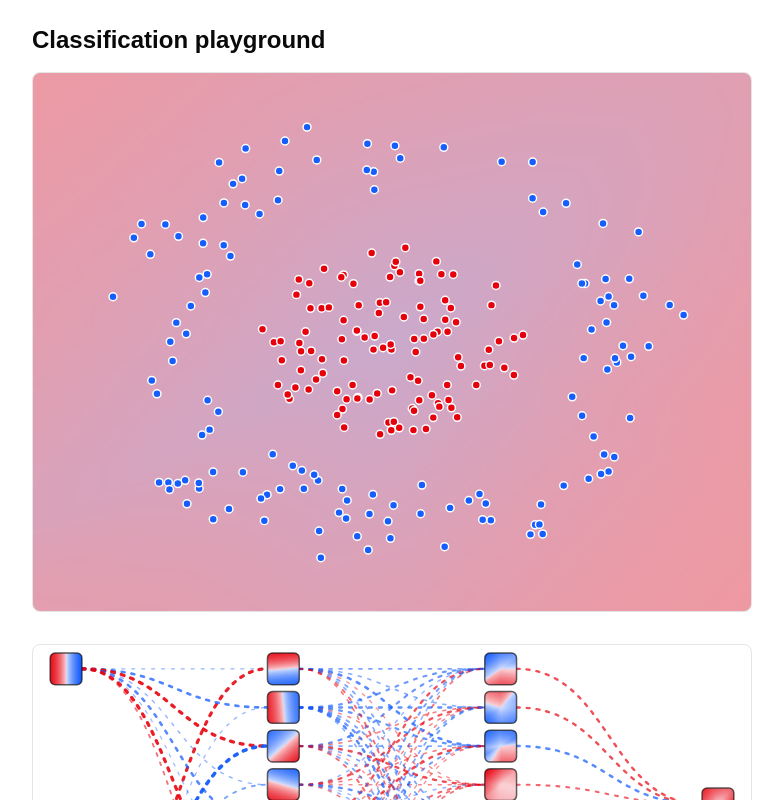
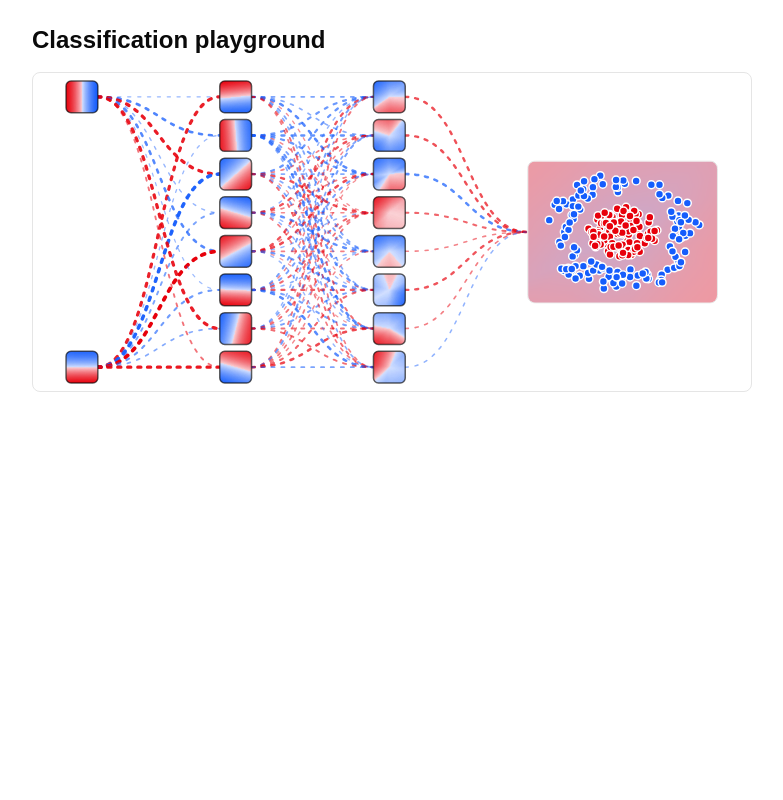
Before and after one commit to GSFranzoni/neural-network-playground, a React (Vite) app: page / in a window 1280 px wide. Shown: the top 800 px of the page, without its empty margins (248-1031 px from the left). Built offline with nearby package versions, Linux system fonts and the light colour scheme.

Commit message:
feat: refactor network graph and classification plot components for improved layout and styling

```diff
--- a/src/app.tsx
+++ b/src/app.tsx
@@ -39,26 +39,48 @@ export function App() {
     <main className="mx-auto w-full max-w-3xl p-6">
       <h1 className="mb-4 text-2xl font-semibold">Classification playground</h1>
       <div className="space-y-8">
-        <ClassificationPlot bounds={bounds} dataset={datasets.circle} field={classification} />
         <NetworkGraph>
-          {neuronCount.map((count, layerIndex) => (
+          <NetworkGraphLayer>
+            {Array.from({ length: neuronCount[0] }, (_, neuronIndex) => (
+              <NetworkGraphNeuron
+                key={neuronIndex}
+                id={neuronId(0, neuronIndex)}
+                field={activations[0][neuronIndex]}
+              />
+            ))}
+          </NetworkGraphLayer>
+          {neuronCount.slice(1, -1).map((count, layerIndex) => (
             <NetworkGraphLayer key={layerIndex}>
               {Array.from({ length: count }, (_, neuronIndex) => (
                 <NetworkGraphNeuron
                   key={neuronIndex}
-                  id={neuronId(layerIndex, neuronIndex)}
-                  field={activations[layerIndex][neuronIndex]}
+                  id={neuronId(layerIndex + 1, neuronIndex)}
+                  field={activations[layerIndex + 1][neuronIndex]}
                 />
               ))}
             </NetworkGraphLayer>
           ))}
+          <NetworkGraphLayer>
+            <NetworkGraphNeuron id="output" size={{ width: 192, height: 144 }}>
+              <ClassificationPlot
+                bounds={bounds}
+                compact
+                dataset={datasets.circle}
+                field={classification}
+              />
+            </NetworkGraphNeuron>
+          </NetworkGraphLayer>
           {denseLayers.flatMap((layer, layerIndex) =>
             layer.weights.flatMap((row, destinationIndex) =>
               row.map((weight, sourceIndex) => (
                 <NetworkGraphConnection
                   key={`${layerIndex}-${destinationIndex}-${sourceIndex}`}
                   from={neuronId(layerIndex, sourceIndex)}
-                  to={neuronId(layerIndex + 1, destinationIndex)}
+                  to={
+                    layerIndex === denseLayers.length - 1
+                      ? "output"
+                      : neuronId(layerIndex + 1, destinationIndex)
+                  }
                   weight={weight}
                 />
               )),
--- a/src/components/classification-plot.tsx
+++ b/src/components/classification-plot.tsx
@@ -4,15 +4,24 @@ import { useEffect, useRef } from "react";
 import { useResizeObserver } from "@/hooks/use-resize-observer";
 import { classificationColorScale, drawField } from "@/lib/canvas";
 import type { ScalarField } from "@/lib/field";
+import { cn } from "@/lib/utils";
 import { ClassLabel, type Bounds, type Dataset } from "@/types/app";
 
 type Props = {
   bounds: Bounds;
   dataset: Dataset;
   field: ScalarField;
+  className?: string;
+  compact?: boolean;
 };
 
-export const ClassificationPlot: React.FC<Props> = ({ bounds, dataset, field }) => {
+export const ClassificationPlot: React.FC<Props> = ({
+  bounds,
+  className,
+  compact = false,
+  dataset,
+  field,
+}) => {
   const canvasRef = useRef<HTMLCanvasElement>(null);
 
   const { ref: containerRef, size } = useResizeObserver<HTMLDivElement>();
@@ -32,7 +41,11 @@ export const ClassificationPlot: React.FC<Props> = ({ bounds, dataset, field })
   return (
     <div
       ref={containerRef}
-      className="bg-background relative aspect-4/3 min-h-64 w-full overflow-hidden rounded-md border"
+      className={cn(
+        "bg-background relative w-full overflow-hidden rounded-md border",
+        compact ? "h-full min-h-0 aspect-auto" : "aspect-4/3 min-h-64",
+        className,
+      )}
     >
       <canvas ref={canvasRef} className="absolute inset-0" aria-label="Network decision surface" />
       <svg
--- a/src/components/network-graph.tsx
+++ b/src/components/network-graph.tsx
@@ -4,14 +4,14 @@ import { Children, cloneElement, isValidElement, useId } from "react";
 import { useResizeObserver } from "@/hooks/use-resize-observer";
 import type { ScalarField } from "@/lib/field";
 
-type Position = {
-  x: number;
-  y: number;
-};
+type NodeSize = { width: number; height: number };
+type Position = NodeSize & { x: number; y: number };
 
 type NetworkGraphNeuronProps = {
   id: string;
+  children?: ReactNode;
   field?: ScalarField;
+  size?: NodeSize;
   position?: Position;
 };
 
@@ -31,22 +31,21 @@ type NetworkGraphLayerProps = {
   verticalPadding?: number;
 };
 
-type NetworkGraphProps = {
-  children: ReactNode;
-};
+type NetworkGraphProps = { children: ReactNode };
 
-const NEURON_SIZE = 32;
-
+const DEFAULT_NEURON_SIZE = { width: 32, height: 32 };
 const HORIZONTAL_PADDING = 32;
-
 const VERTICAL_PADDING = 24;
 
 function neuronY(index: number, count: number, height: number, padding: number): number {
   if (count === 1) {
     return height / 2;
   }
+  return padding + (index * (height - padding * 2)) / (count - 1);
+}
 
-  return padding + (index * (height - padding * 2)) / (count - 1);
+function sizeFor(neuron: ReactElement<NetworkGraphNeuronProps>): NodeSize {
+  return neuron.props.size ?? DEFAULT_NEURON_SIZE;
 }
 
 function activationCells(field: ScalarField) {
@@ -54,7 +53,6 @@ function activationCells(field: ScalarField) {
     row.map((value, column) => ({ row: rowIndex, column, value })),
   );
   const maxMagnitude = Math.max(1e-6, ...cells.map((cell) => Math.abs(cell.value)));
-
   return cells.map((cell) => ({
     ...cell,
     opacity: 0.12 + (Math.abs(cell.value) / maxMagnitude) * 0.88,
@@ -68,29 +66,35 @@ function layerNeurons(children: ReactNode): ReactElement<NetworkGraphNeuronProps
   );
 }
 
-export const NetworkGraphNeuron = ({ field, position }: NetworkGraphNeuronProps) => {
+export const NetworkGraphNeuron = ({ children, field, position }: NetworkGraphNeuronProps) => {
   const clipId = useId();
-
   if (!position) {
     return null;
   }
 
-  const left = position.x - NEURON_SIZE / 2;
+  const { width, height } = position;
+  const left = position.x - width / 2;
+  const top = position.y - height / 2;
+  const cellWidth = field?.values[0]?.length ? width / field.values[0].length : 0;
+  const cellHeight = field?.values.length ? height / field.values.length : 0;
+  const cells = field ? activationCells(field) : [];
 
-  const top = position.y - NEURON_SIZE / 2;
-
-  const cellWidth = field?.values[0]?.length ? NEURON_SIZE / field.values[0].length : 0;
-  const cellHeight = field?.values.length ? NEURON_SIZE / field.values.length : 0;
-  const cells = field ? activationCells(field) : [];
+  if (children) {
+    return (
+      <foreignObject x={left} y={top} width={width} height={height}>
+        <div className="h-full w-full">{children}</div>
+      </foreignObject>
+    );
+  }
 
   return (
     <g>
       <defs>
         <clipPath id={clipId}>
-          <rect x={left} y={top} width={NEURON_SIZE} height={NEURON_SIZE} rx="5" />
+          <rect x={left} y={top} width={width} height={height} rx="5" />
         </clipPath>
       </defs>
-      <rect x={left} y={top} width={NEURON_SIZE} height={NEURON_SIZE} rx="5" fill="var(--card)" />
+      <rect x={left} y={top} width={width} height={height} rx="5" fill="var(--card)" />
       <g clipPath={`url(#${clipId})`}>
         {cells.map((cell) => (
           <rect
@@ -107,8 +111,8 @@ export const NetworkGraphNeuron = ({ field, position }: NetworkGraphNeuronProps)
       <rect
         x={left}
         y={top}
-        width={NEURON_SIZE}
-        height={NEURON_SIZE}
+        width={width}
+        height={height}
         rx="5"
         fill="none"
         stroke="currentColor"
@@ -131,13 +135,12 @@ export const NetworkGraphConnection = ({
 
   const magnitude = Math.min(Math.abs(weight) / maxWeight, 1);
 
-  const controlX = (fromPosition.x + toPosition.x) / 2;
+  const controlX =
+    (fromPosition.x + fromPosition.width / 2 + toPosition.x - toPosition.width / 2) / 2;
 
   const color = weight >= 0 ? "var(--network-positive)" : "var(--network-negative)";
 
-  const pulseDuration = `${(1.8 - magnitude * 0.9).toFixed(2)}s`;
-
-  const path = `M ${fromPosition.x + NEURON_SIZE / 2} ${fromPosition.y} C ${controlX} ${fromPosition.y}, ${controlX} ${toPosition.y}, ${toPosition.x - NEURON_SIZE / 2} ${toPosition.y}`;
+  const path = `M ${fromPosition.x + fromPosition.width / 2} ${fromPosition.y} C ${controlX} ${fromPosition.y}, ${controlX} ${toPosition.y}, ${toPosition.x - toPosition.width / 2} ${toPosition.y}`;
 
   return (
     <path
@@ -151,7 +154,7 @@ export const NetworkGraphConnection = ({
     >
       <animate
         attributeName="stroke-dashoffset"
-        dur={pulseDuration}
+        dur={`${(1.8 - magnitude * 0.9).toFixed(2)}s`}
         from="0"
         repeatCount="indefinite"
         to="-10"
@@ -167,17 +170,14 @@ export const NetworkGraphLayer = ({
   verticalPadding = 0,
 }: NetworkGraphLayerProps) => {
   const neurons = layerNeurons(children);
-
   return (
     <g>
-      {neurons.map((neuron, index) =>
-        cloneElement(neuron, {
-          position: {
-            x,
-            y: neuronY(index, neurons.length, height, verticalPadding),
-          },
-        }),
-      )}
+      {neurons.map((neuron, index) => {
+        const size = sizeFor(neuron);
+        return cloneElement(neuron, {
+          position: { x, y: neuronY(index, neurons.length, height, verticalPadding), ...size },
+        });
+      })}
     </g>
   );
 };
@@ -196,11 +196,24 @@ export const NetworkGraph = ({ children }: NetworkGraphProps) => {
       child.type === NetworkGraphConnection,
   );
 
-  const layerPositions = layers.map((_, index) => {
-    const availableWidth = Math.max(size.width - HORIZONTAL_PADDING * 2, 0);
-    const step = layers.length > 1 ? availableWidth / (layers.length - 1) : 0;
-    return HORIZONTAL_PADDING + index * step;
-  });
+  const layerWidths = layers.map((layer) =>
+    Math.max(...layerNeurons(layer.props.children).map((neuron) => sizeFor(neuron).width), 0),
+  );
+
+  const availableWidth = Math.max(
+    0,
+    size.width - HORIZONTAL_PADDING * 2 - layerWidths.reduce((total, width) => total + width, 0),
+  );
+
+  const layerGap = layers.length > 1 ? availableWidth / (layers.length - 1) : 0;
+
+  const layerPositions = layerWidths.map(
+    (width, index) =>
+      HORIZONTAL_PADDING +
+      layerWidths.slice(0, index).reduce((total, previousWidth) => total + previousWidth, 0) +
+      layerGap * index +
+      width / 2,
+  );
 
   const maxWeight = Math.max(
     1e-6,
@@ -215,6 +228,7 @@ export const NetworkGraph = ({ children }: NetworkGraphProps) => {
       positions.set(neuron.props.id, {
         x: layerPositions[layerIndex],
         y: neuronY(neuronIndex, neurons.length, size.height, VERTICAL_PADDING),
+        ...sizeFor(neuron),
       });
     });
   });
```
